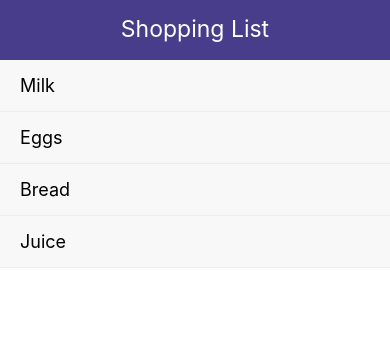
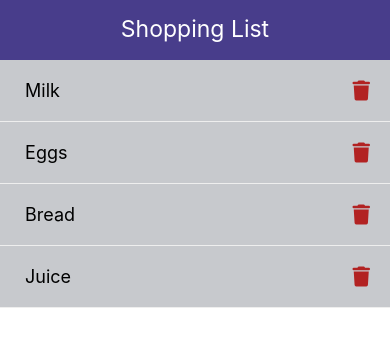
Before and after one commit to anniechakraborty/ShoppingList, a React Native app: screen / in a window 390 px wide. Shown: the top 346 px of the page. Built offline with nearby package versions, Linux system fonts and the light colour scheme.

Commit message:
delete item functionality

```diff
--- a/App.js
+++ b/App.js
@@ -29,6 +29,13 @@ const App = () => {
       text: 'Juice'
     },
   ]);
+
+  const deleteItem = (id) => {
+    setItems(prevItems => {
+      return prevItems.filter(item => item.id !== id);
+    });
+  };
+
   return (
     <View style={styles.container}>
       <Header title='Shopping List'/>
@@ -37,7 +44,7 @@ const App = () => {
         renderItem={
           // passing {item} in the call back function call will access every element in the array accessed by the data prop above
           ({item})=>(
-            <ListItem item={item}/>
+            <ListItem item={item} deleteItem={deleteItem}/>
           )
         }
       />
--- a/components/List_Item.js
+++ b/components/List_Item.js
@@ -5,12 +5,16 @@ import {
   StyleSheet,
   TouchableOpacity
 } from 'react-native';
+import FontAwesome6 from 'react-native-vector-icons/FontAwesome6';
 
-const ListItem = ({item}) => {
+const delIcon = <FontAwesome6 name='remove' size={20} color="firebrick" />;
+
+const ListItem = ({item, deleteItem}) => {
   return (
     <TouchableOpacity style={styles.listItem}>
         <View style={styles.listItemView}>
             <Text style={styles.listItemText}> {item.text} </Text>
+            <FontAwesome6 name='trash' size={20} color="firebrick" onPress={()=> deleteItem(item.id)}/>
         </View>
     </TouchableOpacity>
   );
@@ -18,8 +22,8 @@ const ListItem = ({item}) => {
 
 const styles = StyleSheet.create({
     listItem : {
-        padding: 15,
-        backgroundColor: '#f8f8f8',
+        padding: 20,
+        backgroundColor: '#C7C9CD',
         borderBottomWidth: 1,
         borderColor: '#eee'
     },
```
